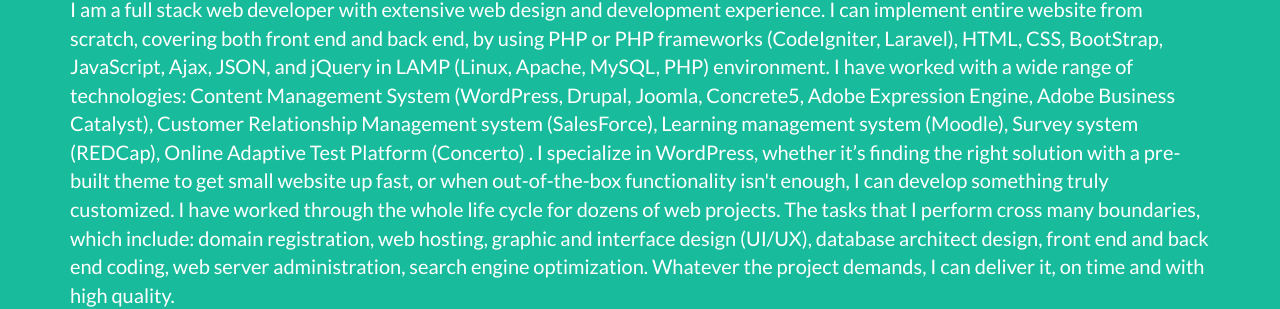
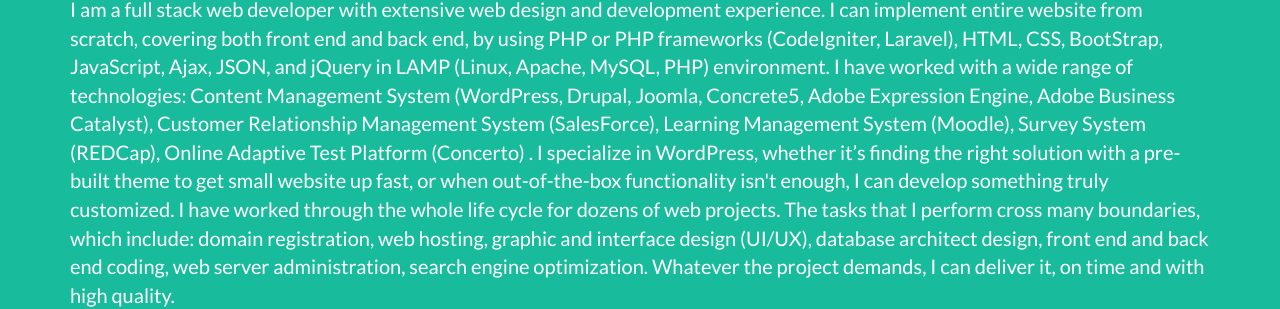
Before and after one commit to hbxtoylq/hbxtoylq.github.io, a Jekyll site: the page built from index.html, in a window 1280 px wide and 900 px high. Shown: the part 205-514 px from the top of the window. Built offline with Jekyll 4.4.1, drawn with Linux system fonts in a browser that asks for light colours; nearby versions of some CDN libraries.

```diff
--- a/_includes/header.html
+++ b/_includes/header.html
@@ -7,7 +7,8 @@
 				I can implement entire website from scratch, covering both front end and back end, by using PHP or PHP frameworks (CodeIgniter, Laravel),
 					HTML, CSS, BootStrap, JavaScript, Ajax, JSON, and jQuery in LAMP (Linux, Apache, MySQL, PHP) environment.
 					I have worked with a wide range of technologies: Content Management System (WordPress, Drupal, Joomla, Concrete5,
-					Adobe Expression Engine, Adobe Business Catalyst), Customer Relationship Management system (SalesForce), Learning management system (Moodle), Survey system (REDCap), Online Adaptive Test Platform (Concerto)
+					Adobe Expression Engine, Adobe Business Catalyst), Customer Relationship Management System (SalesForce),
+					Learning Management System (Moodle), Survey System (REDCap), Online Adaptive Test Platform (Concerto)
 					. I specialize in WordPress, whether it’s finding the right solution with a pre-built theme to get small website up fast,
 					or when out-of-the-box functionality isn't enough, I can develop something truly customized. I have worked through the
 					whole life cycle for dozens of web projects. The tasks that I perform cross many boundaries,
```
